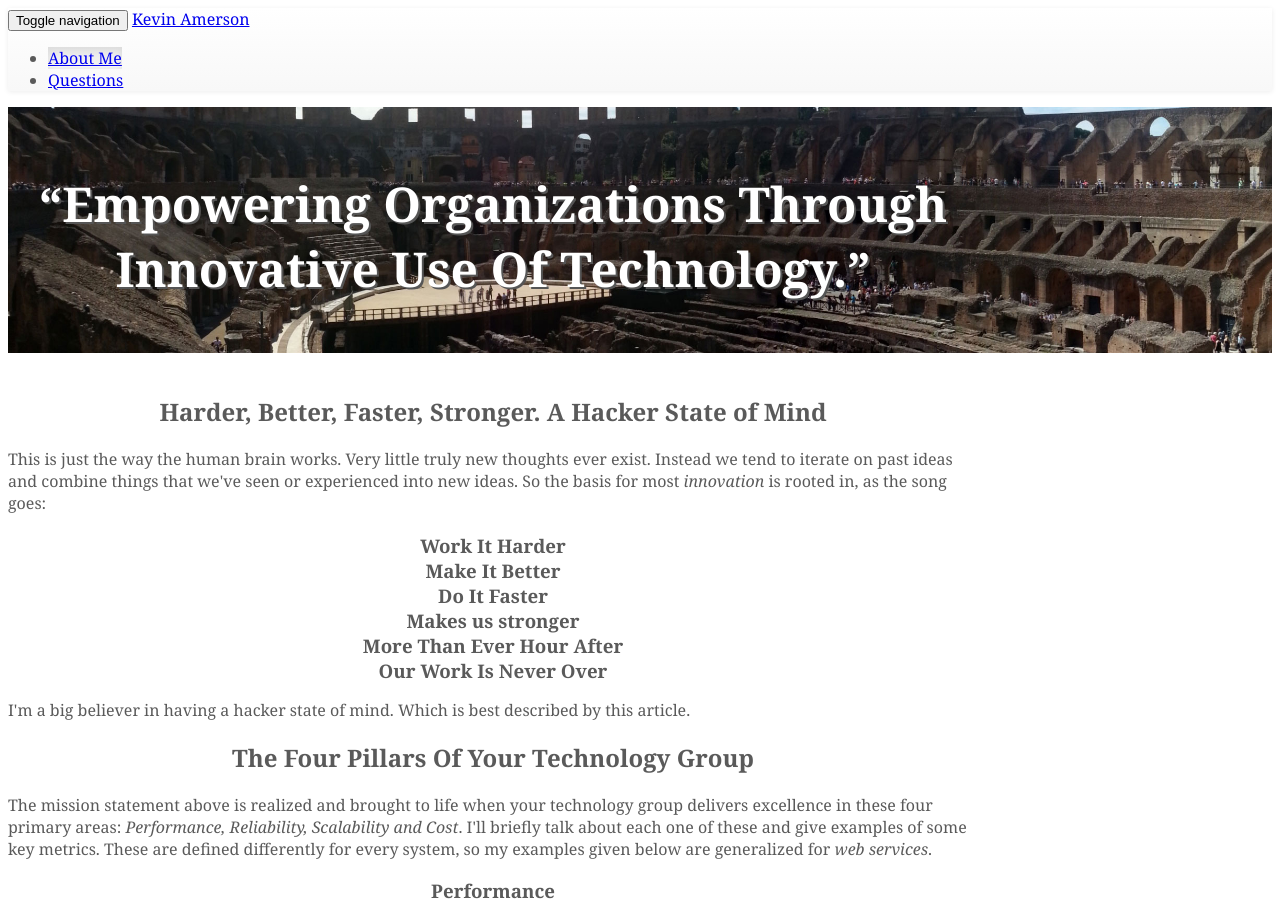
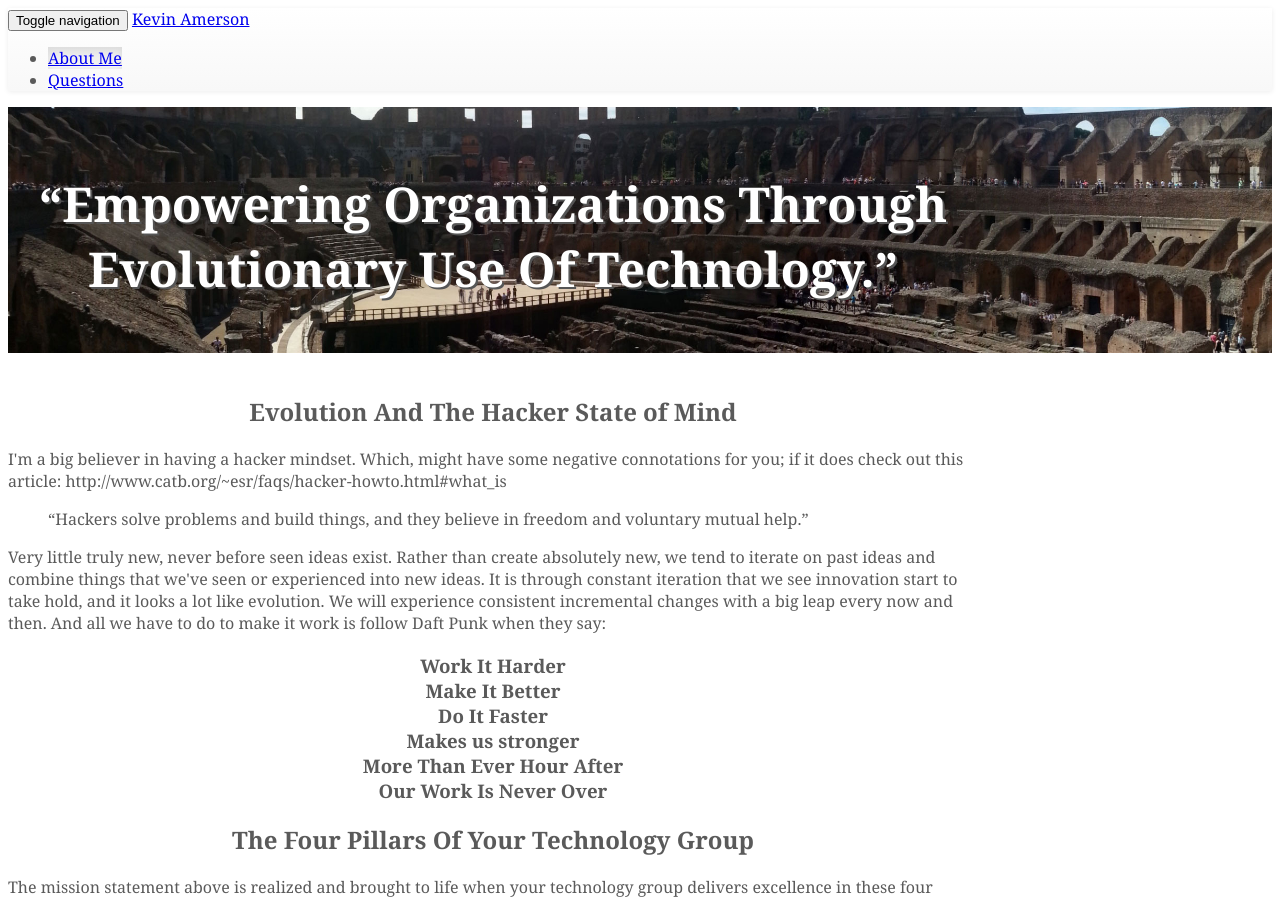
Before and after one commit to rayleyva/caoimhghin.github.io, a Jekyll site: the page built from about-me.html, in a window 1280 px wide and 900 px high. Built offline with Jekyll 4.4.1, drawn with Linux system fonts in a browser that asks for light colours.

Commit message:
mods to the about me

```diff
--- a/about-me.html
+++ b/about-me.html
@@ -18,7 +18,7 @@ weight: 1
         <div class="jumbotron">
             <div class="row">
                 <div class="col-md-12">
-                    <h1 class="text-left">“Empowering Organizations Through Innovative Use Of Technology.”</h1>
+                    <h1 class="text-left">“Empowering Organizations Through Evolutionary Use Of Technology.”</h1>
                 </div>
             </div>
         </div>
@@ -29,24 +29,26 @@ weight: 1
 <div class="container">
     <div class="row">
         <div class="col-md-12">
-            <h2>Harder, Better, Faster, Stronger. A Hacker State of Mind</h2>
+            <h2>Evolution And The Hacker State of Mind</h2>
             <p class="lead">
-                This is just the way the human brain works. Very little truly new thoughts ever exist. Instead we tend
-                to iterate on past ideas and combine things that we've seen or experienced into new ideas. So the basis
-                for most <em>innovation</em> is rooted in, as the song goes:
-
+                I'm a big believer in having a hacker mindset. Which, might have some negative connotations for you; if it
+                does check out this article: http://www.catb.org/~esr/faqs/hacker-howto.html#what_is<br/>
             </p>
-            <h3>Work It Harder<br/>
+            <blockquote>“Hackers solve problems and build things, and they believe in freedom and voluntary mutual help.”</blockquote>
+            <p class="lead">
+                Very little truly new, never before seen ideas exist. Rather than create absolutely new, we tend
+                to iterate on past ideas and combine things that we've seen or experienced into new ideas. It is through
+                constant iteration that we see innovation start to take hold, and it looks a lot like evolution. We will
+                experience consistent incremental changes with a big leap every now and then. And all we have to do
+                to make it work is follow Daft Punk when they say:
+            </p>
+            <h3 class="text-left">Work It Harder<br/>
                 Make It Better<br/>
                 Do It Faster<br/>
                 Makes us stronger<br/>
                 More Than Ever Hour After<br/>
                 Our Work Is Never Over<br/>
             </h3>
-
-            <p class="lead">
-                I'm a big believer in having a hacker state of mind. Which is best described by this article.
-            </p>
 
             <h2>The Four Pillars Of Your Technology Group</h2>
 
```
